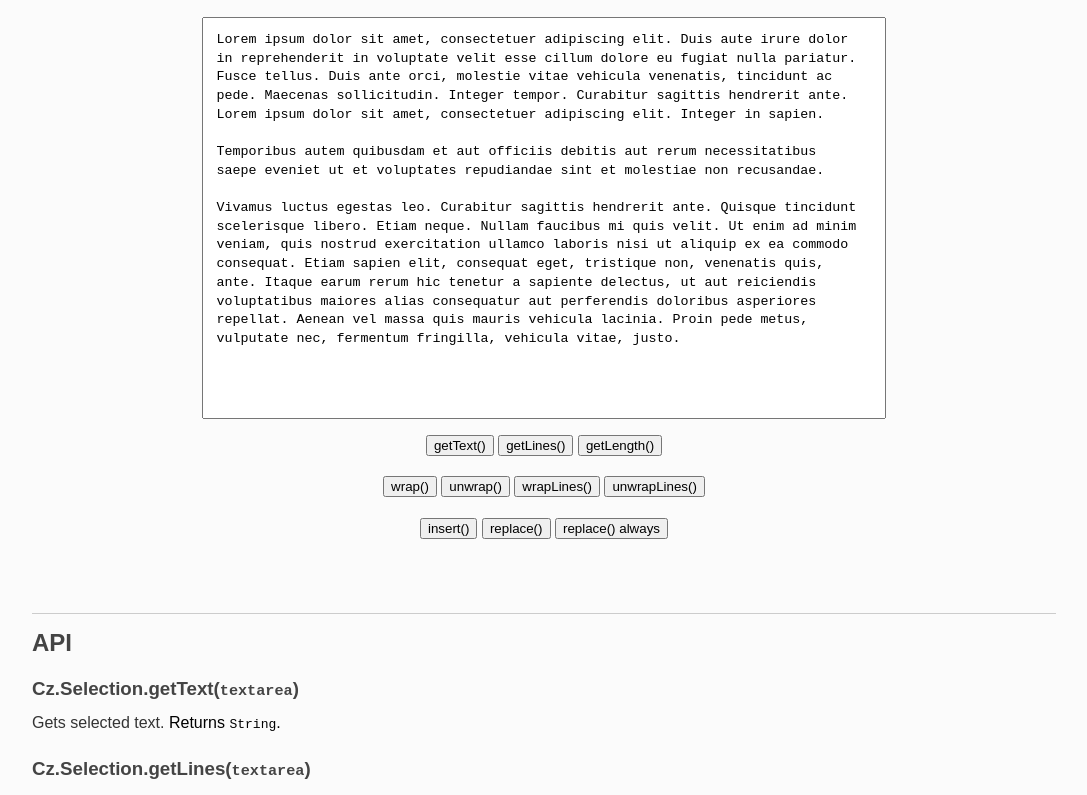
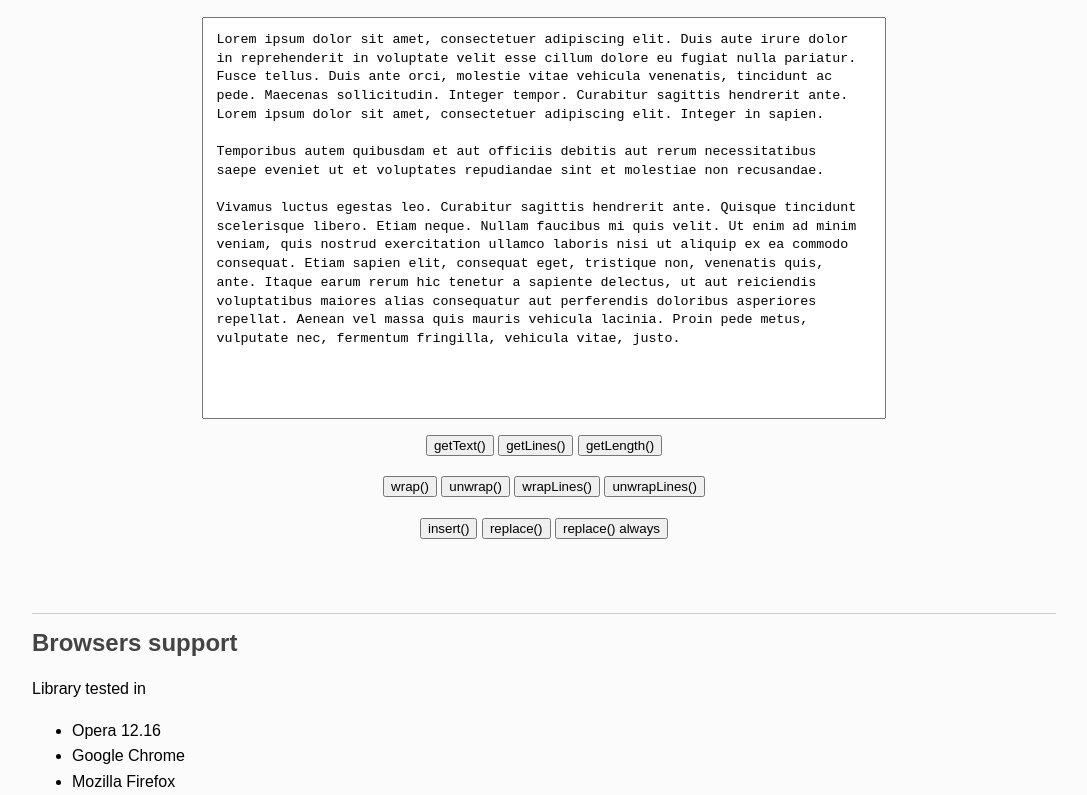
Before and after one commit to czproject/selection-js, a plain HTML site: page index.html in a window 1280 px wide. Shown: the part 155-950 px from the top of the page, without its empty margins (96-1183 px from the left). Drawn offline with Linux system fonts and the light colour scheme.

Commit message:
index.html: added supported browser
Signed-off-by: Jan Pecha <janpecha@email.cz>

```diff
--- a/index.html
+++ b/index.html
@@ -186,7 +186,13 @@ vulputate nec, fermentum fringilla, vehicula vitae, justo.
 <!--		<pre>&lt;textarea id="my-textarea"-->
 <!--		<pre>&lt;button onclick="myFunc();">Any action&lt;/button></pre>-->
 <!--		-->
-
+		<h2 id="browsers-support">Browsers support</h2>
+		<p>Library tested in</p>
+		<ul>
+			<li>Opera 12.16</li>
+			<li>Google Chrome</li>
+			<li>Mozilla Firefox</li>
+		</ul>
 
 
 		<h2 id="api">API</h2>
```
